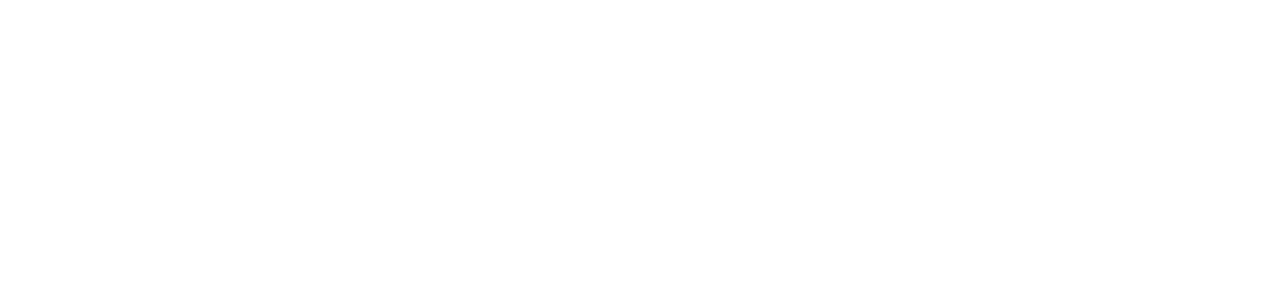
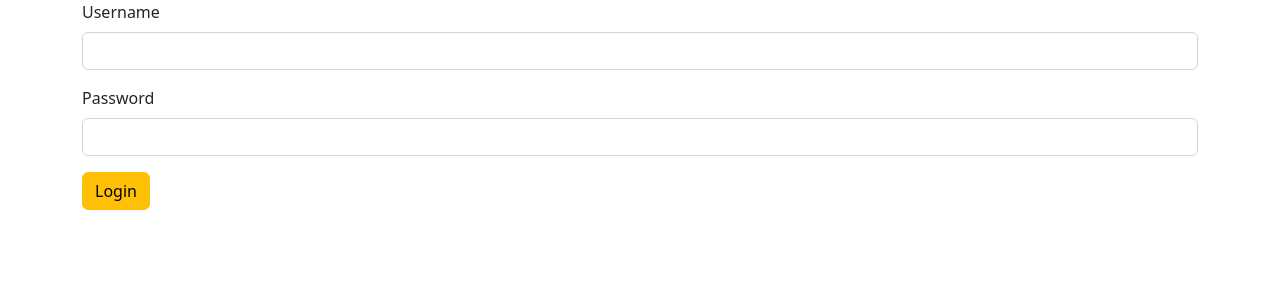
Before and after one commit to amalvprakash/FoodOrder-Angular-App, an Angular app: page /login in a window 1280 px wide. Before the commit this address led to /. Shown: the top 300 px of the page. Built offline with nearby package versions, Linux system fonts and the light colour scheme.

Commit message:
added login page

```diff
--- /dev/null
+++ b/src/app/login/login.component.html
@@ -0,0 +1,21 @@
+
+
+<div class="container">
+    <div class="row">
+        <div class="col col-12 col-sm-12 col-md-12 col-lg-12 col-xl-12 col-xxl-12">
+            <div class="row g-3">
+
+            <div class="col col-12 col-sm-12 col-md-12 col-lg-12 col-xl-12 col-xxl-12">
+                <label for="" class="form-label">Username</label>
+                <input type="text" class="form-control">
+            </div>
+            <div class="col col-12 col-sm-12 col-md-12 col-lg-12 col-xl-12 col-xxl-12">
+                <label for="" class="form-label">Password</label>
+                <input type="password" class="form-control">
+            </div>
+            <div class="col col-12 col-sm-12 col-md-12 col-lg-12 col-xl-12 col-xxl-12">
+                <button class="btn btn-warning">Login</button>
+            </div>
+            </div>
+    </div>
+</div>
```
Also changed, not shown: src/app/app.module.ts (+7 -1 lines), src/app/login/login.component.ts (added, +10 -0 lines), src/app/login/login.component.css (added).
